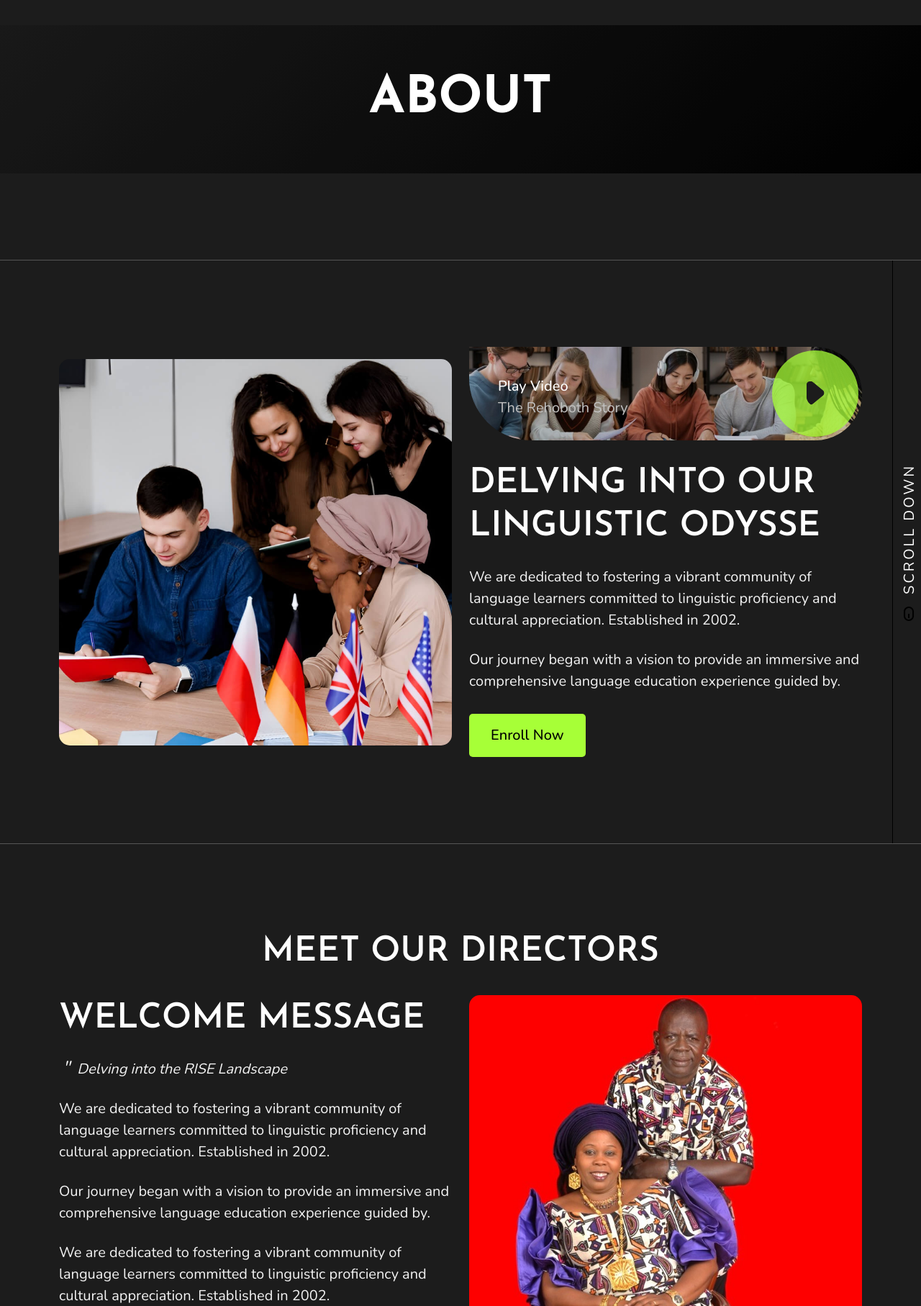
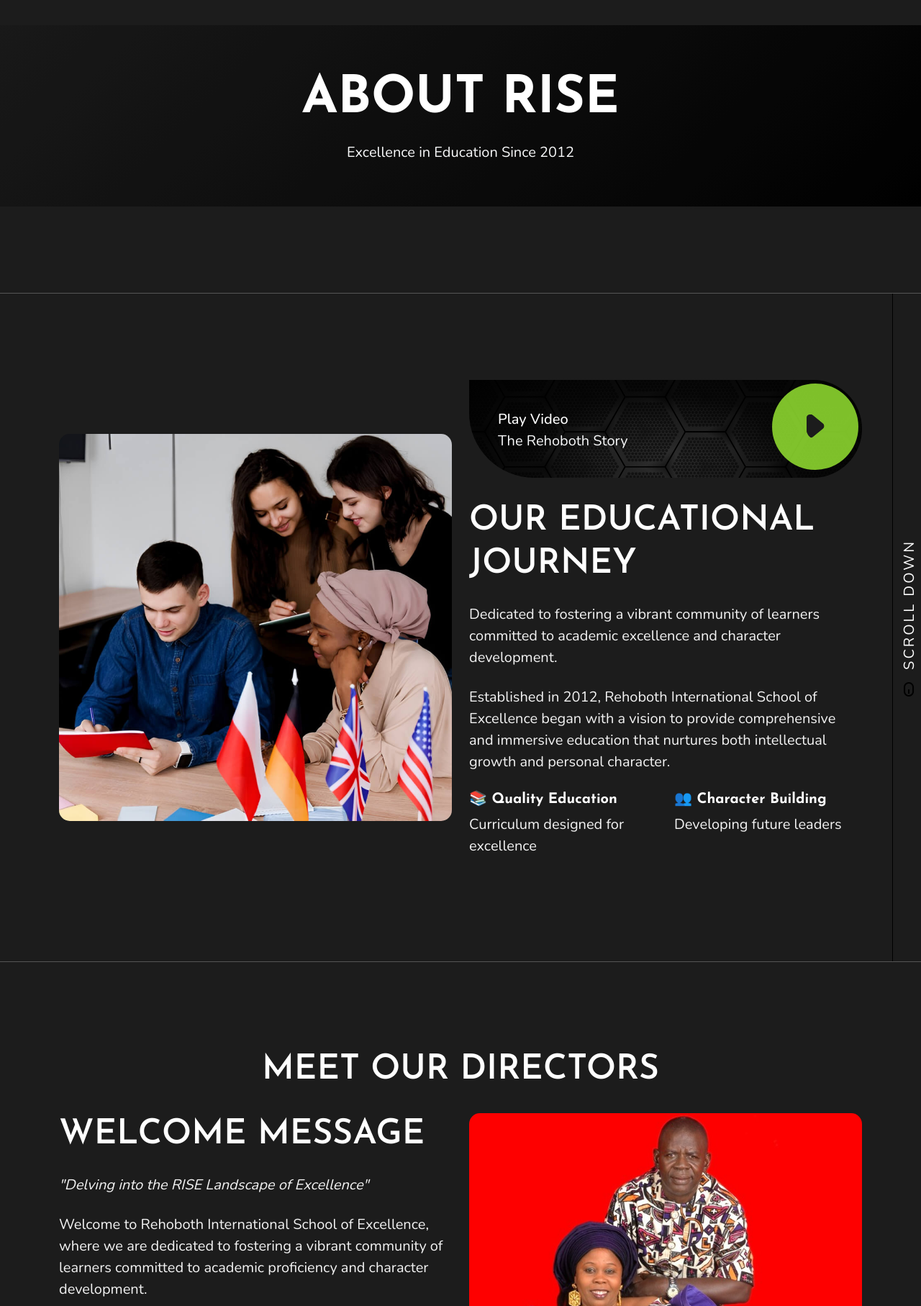
Before and after one commit to uwaagbai1/riseApp, a Django app: page /who-we-are/ in a window 1280 px wide. Shown: the part 115-1930 px from the top of the page at 72% size. Run offline with Django 5.2, Linux system fonts and the light colour scheme; data that the repository does not hold is empty; some libraries are stand-ins or nearby versions.

Commit message:
modified template

```diff
--- a/templates/main/about.html
+++ b/templates/main/about.html
@@ -6,8 +6,9 @@
     <div class="page-banner-area text-center position-relative z-1 pt-60 pb-60" style="background-color: #131313;">
         <div class="container">
             <h1 class="mb-0 text-white text-uppercase" data-cue="slideInUp">
-                About
+                About RISE
             </h1>
+            <p class="text-light mt-3">Excellence in Education Since 2012</p>
         </div>
     </div>
 
@@ -38,7 +39,7 @@
                                     <span class="d-block fw-medium">
                                         Play Video
                                     </span>
-                                    <p>
+                                    <p class="text-light">
                                         The Rehoboth Story
                                     </p>
                                 </div>
@@ -54,17 +55,29 @@
                             </div>
                         </div>
                         <h2 class="fw-semibold text-uppercase">
-                            Delving into Our Linguistic Odysse
+                            Our Educational Journey
                         </h2>
-                        <p>
-                            We are dedicated to fostering a vibrant community of language learners committed to linguistic proficiency and cultural appreciation. Established in 2002.
+                        <p class="lead">
+                            Dedicated to fostering a vibrant community of learners committed to academic excellence and character development.
                         </p>
                         <p>
-                            Our journey began with a vision to provide an immersive and comprehensive language education experience guided by.
+                            Established in 2012, Rehoboth International School of Excellence began with a vision to provide
+                            comprehensive and immersive education that nurtures both intellectual growth and personal character.
                         </p>
-                        <a href="#" target="_blank" class="default-btn">
-                            Enroll Now
-                        </a>
+                        <div class="row mt-4">
+                            <div class="col-sm-6">
+                                <div class="feature-box">
+                                    <h5>📚 Quality Education</h5>
+                                    <p>Curriculum designed for excellence</p>
+                                </div>
+                            </div>
+                            <div class="col-sm-6">
+                                <div class="feature-box">
+                                    <h5>👥 Character Building</h5>
+                                    <p>Developing future leaders</p>
+                                </div>
+                            </div>
+                        </div>
                     </div>
                 </div>
             </div>
@@ -91,18 +104,20 @@
                         <h2 class="fw-semibold text-uppercase">
                             Welcome Message
                         </h2>
-                        <p><i>	&#xFF02; Delving into the RISE Landscape</i></p>
+                        <p class="fst-italic">"Delving into the RISE Landscape of Excellence"</p>
                         <p>
-                            We are dedicated to fostering a vibrant community of language learners committed to linguistic proficiency and cultural appreciation. Established in 2002.
+                            Welcome to Rehoboth International School of Excellence, where we are dedicated to
+                            fostering a vibrant community of learners committed to academic proficiency and
+                            character development.
                         </p>
                         <p>
-                            Our journey began with a vision to provide an immersive and comprehensive language education experience guided by.
+                            Established in 2012, our journey began with a vision to provide an immersive and
+                            comprehensive educational experience guided by Christian values and a commitment
+                            to excellence in all we do.
                         </p>
                         <p>
-                            We are dedicated to fostering a vibrant community of language learners committed to linguistic proficiency and cultural appreciation. Established in 2002.
-                        </p>
-                        <p>
-                            Our journey began with a vision to provide an immersive and comprehensive language education experience guided by.
+                            We believe in nurturing not just academic success but also developing responsible
+                            citizens who will make positive contributions to society.
                         </p>
                     </div>
                 </div>
@@ -123,8 +138,9 @@
         <div class="container">
             <div class="section-title mb-40 text-center">
                 <h2 class="fw-semibold fs-32 mx-auto mb-0 text-uppercase">
-                    Our Amazing Management Staff
+                    Our Dedicated Management Team
                 </h2>
+                <p class="text-light">Experienced professionals committed to student success</p>
             </div>
             <div class="row justify-content-center" data-cues="slideInUp" data-group="teamContent">
                 {% for staff_member in staff %}
@@ -148,7 +164,7 @@
                         </div>
                     </div>
                 {% empty %}
-                    <p>No staff members available.</p>
+                    <p>Staff information coming soon...</p>
                 {% endfor %}
             </div>
         </div>
--- a/templates/main/alt.html
+++ b/templates/main/alt.html
@@ -131,7 +131,7 @@
                                         </li>
                                         <li class="position-relative">
                                             <img src="{% static 'main/images/icons/email2.svg' %}" alt="office">
-                                            <a href="mailto:info@rise-edu.com">info@rise-edu.com</a>
+                                            <a href="mailto:info@rehobothschools.com">info@rehobothschools.com</a>
                                             <br>
                                             <a href="mailto:rehobothint2012@gmail.com">rehobothint2012@gmail.com</a>
                                         </li>
--- a/templates/main/base_generic.html
+++ b/templates/main/base_generic.html
@@ -193,17 +193,17 @@
                         <div class="col-lg-5 col-md-12">
                             <ul class="custom-links p-0 mb-0 list-unstyled">
                                 <li class="d-inline-block">
-                                    <a href="about.html">
+                                    <a href="#">
                                         Facilities and School Life
                                     </a>
                                 </li>
                                 <li class="d-inline-block">
-                                    <a href="courses.html">
+                                    <a href="#">
                                         School Calendar
                                     </a>
                                 </li>
                                 <li class="d-inline-block">
-                                    <a href="contact.html">
+                                    <a href="#">
                                         FAQ
                                     </a>
                                 </li>
@@ -250,12 +250,12 @@
                                     </a>
                                 </li>
                                 <li class="d-inline-block">
-                                    <a href="privacy-policy.html">
+                                    <a href="#">
                                         Careers
                                     </a>
                                 </li>
                                 <li class="d-inline-block">
-                                    <a href="terms-conditions.html">
+                                    <a href="#">
                                         Privacy Policy
                                     </a>
                                 </li>
--- a/templates/main/contact.html
+++ b/templates/main/contact.html
@@ -30,7 +30,7 @@
                                         </li>
                                         <li class="position-relative">
                                             <img src="{% static 'main/images/icons/email2.svg' %}" alt="office">
-                                            <a href="mailto:info@rise-edu.com">info@rise-schools.com</a>
+                                            <a href="mailto:info@rehobothschools.com">info@rehobothschools.com</a>
                                             <br>
                                             <a href="mailto:rehobothint2012@gmail.com">rehobothint2012@gmail.com</a>
                                         </li>
```
Also changed, not shown: static/main/images/about-us/about2.jpg, static/main/images/contact.jpg, 1 other file.
